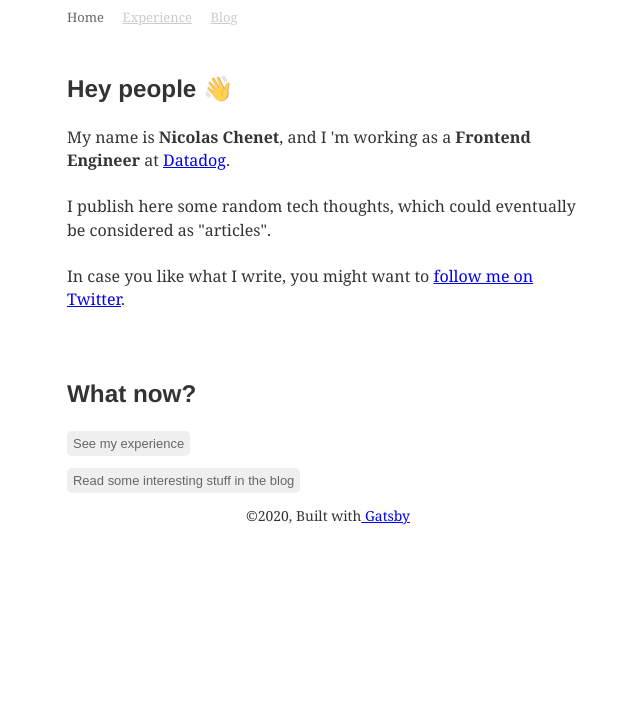
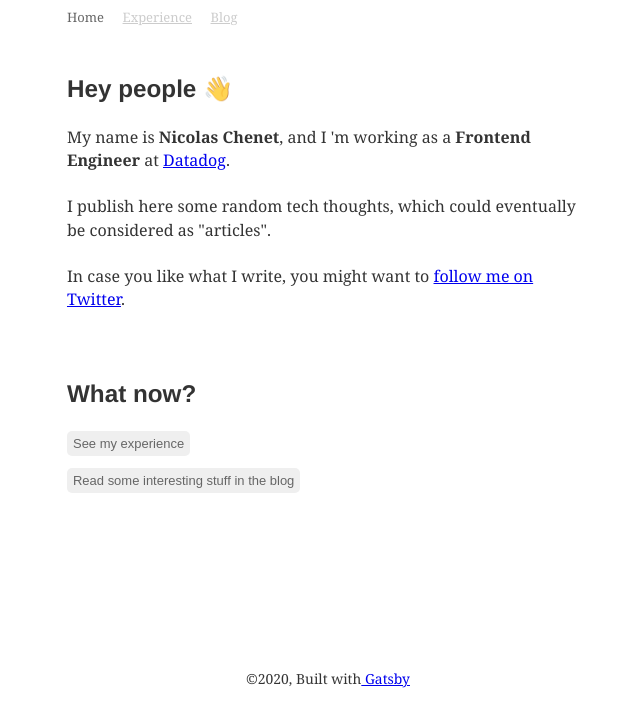
Before and after one commit to nicolaschenet/blog, a Gatsby site: page / in a window 1280 px wide. Shown: the part 98-800 px from the top of the page, without its empty margins (312-952 px from the left). Built offline with nearby package versions, Linux system fonts and the light colour scheme; Gatsby itself is replaced by a stand-in of ours; some packages are replaced by stand-ins of ours.

Commit message:
💄 Update vertical rhythm

```diff
--- a/src/components/layout.js
+++ b/src/components/layout.js
@@ -18,7 +18,9 @@ class Layout extends React.Component {
                     marginLeft: `auto`,
                     marginRight: `auto`,
                     maxWidth: rhythm(24),
-                    padding: `${rhythm(1.5)} ${rhythm(3 / 4)}`,
+                    padding: `${rhythm(1.5)} ${rhythm(3 / 4)} 0 ${rhythm(
+                        3 / 4
+                    )}`,
                 }}
             >
                 <Wrapper>
@@ -63,8 +65,8 @@ class Layout extends React.Component {
 }
 
 const Wrapper = styled.div`
-    height: 100%;
     display: flex;
+    flex: 1;
     flex-direction: column;
     justify-content: space-between;
 `
@@ -73,7 +75,7 @@ const Footer = styled.footer`
     text-align: center;
     font-size: ${footerTypographyScale.fontSize};
     line-height: ${footerTypographyScale.lineHeight};
-    margin: ${rhythm(1 / 2)};
+    margin: ${rhythm(1)} 0 ${rhythm(1 / 2)} 0;
 `
 
 export default Layout
```
